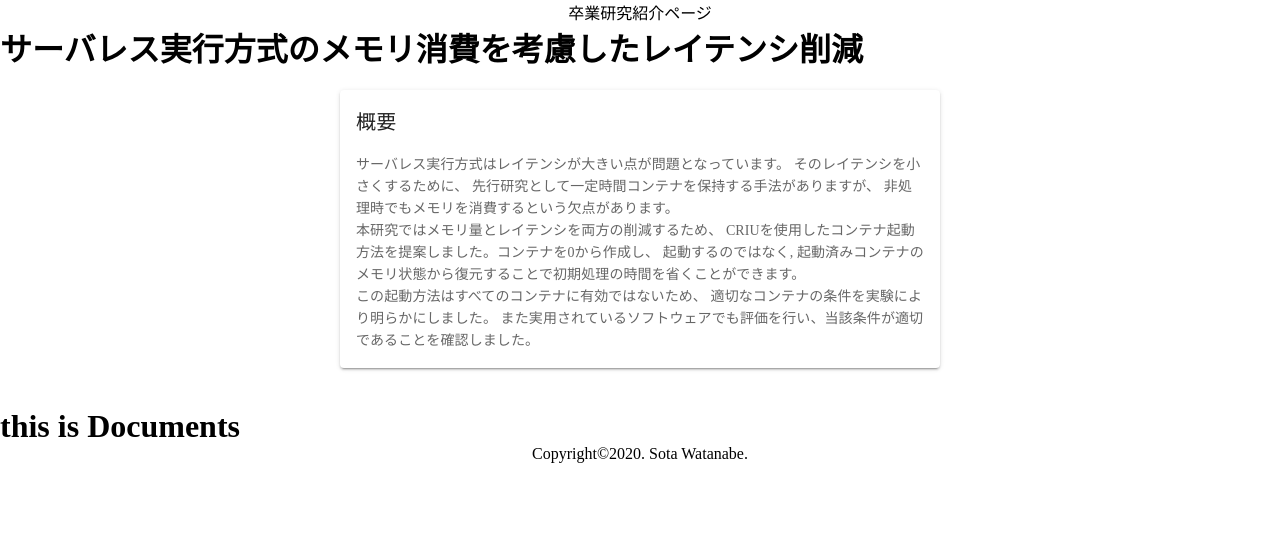
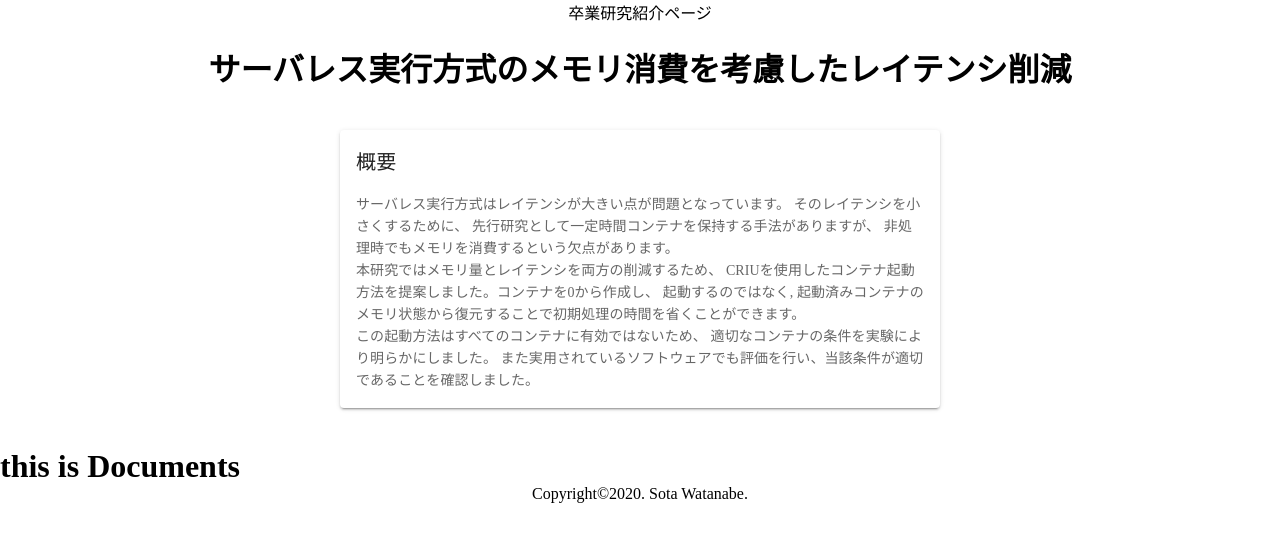
Before and after one commit to Sota-Watanabe/bachelor-thesis-site, a Vue app: page / in a window 1280 px wide. Shown: the top 542 px of the page. Built offline with nearby package versions, Linux system fonts and the light colour scheme.

Commit message:
nobr, wbr追加

```diff
--- a/src/components/KeyVisual.vue
+++ b/src/components/KeyVisual.vue
@@ -1,5 +1,5 @@
 <template>
-  <h1>サーバレス実行方式のメモリ消費を考慮したレイテンシ削減</h1>
+  <h1><nobr>サーバレス<wbr>実行方式の<wbr>メモリ消費を<wbr>考慮した<wbr>レイテンシ削減</nobr></h1>
 </template>
 
 <script>
@@ -11,3 +11,11 @@
   }),
 };
 </script>
+
+<style scoped>
+h1 {
+  text-align: center;
+  margin: 20px 0 40px;
+  font-size: 32px
+}
+</style>
```
